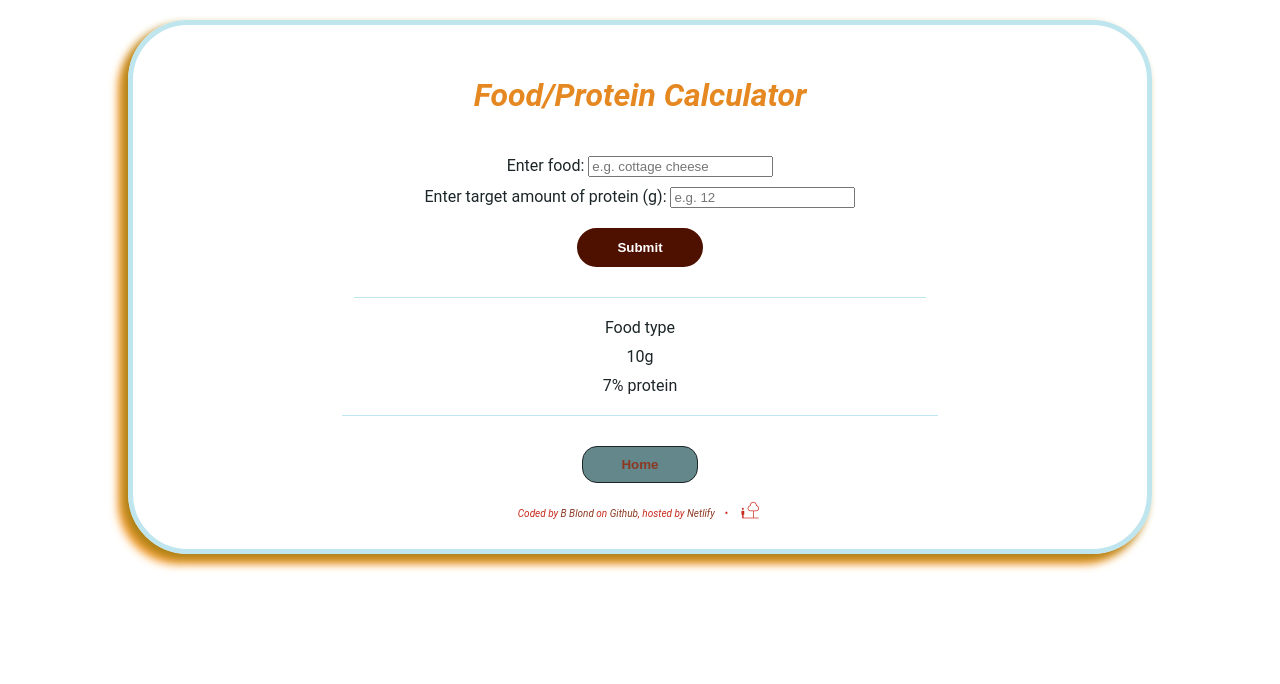
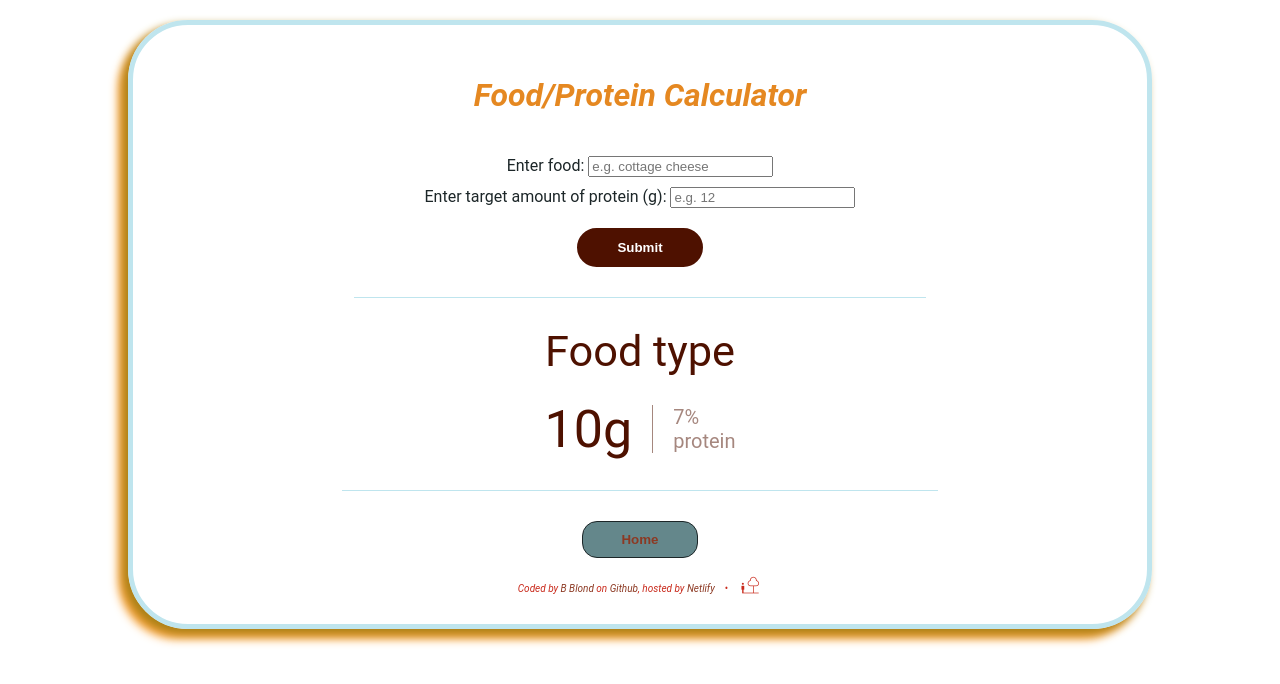
Before and after one commit to bumblingbe/Protein-Calculator, a plain HTML site: page proteinCalculator.html in a window 1280 px wide. Drawn offline with nearby package versions, Linux system fonts and the light colour scheme.

Commit message:
Styled font-size & layout for 'results' sections

```diff
--- a/proteinCalculator.html
+++ b/proteinCalculator.html
@@ -14,7 +14,7 @@
     <header></header>
     <main>
       <h1>Food/Protein Calculator</h1>
-      <form action="" id="food-type">
+      <form action="" id="food-type-form">
         <div>
           <label for="food-input">Enter food:</label>
           <input
@@ -32,10 +32,12 @@
         </div>
       </form>
       <div class="spacer"></div>
-      <section>
-        <div>Food type</div>
-        <div>10g</div>
-        <div>7% protein</div>
+      <section class="searchResult">
+        <div><small>Food type</small></div>
+        <span id="food-type-result-container"
+          ><div>10g</div>
+          <div id="percent-protein">7%<br />protein</div></span
+        >
       </section>
     </main>
     <div class="spacer"></div>
--- a/src/styles.css
+++ b/src/styles.css
@@ -158,8 +158,24 @@ footer {
   margin-top: 0;
 }
 
-#food-type {
-  position: flexbox;
+#food-type-result-container {
+  display: flex;
+  align-items: center;
+  justify-content: center;
+}
+
+#percent-protein {
+  font-size: 20px;
+  opacity: 50%;
+  text-align: left;
+  flex-wrap: wrap;
+  border-left: 1px solid var(--color2);
+  padding-left: 20px;
+}
+
+.searchResult {
+  font-size: 52px;
+  color: var(--color2);
 }
 
 .material-symbols-outlined {
@@ -172,6 +188,3 @@ footer {
   padding: 0 10px;
   font-style: normal;
 }
-
-#footer-icon {
-}
```
Also changed, not shown: proteinIntake.html (+2 -2 lines).
